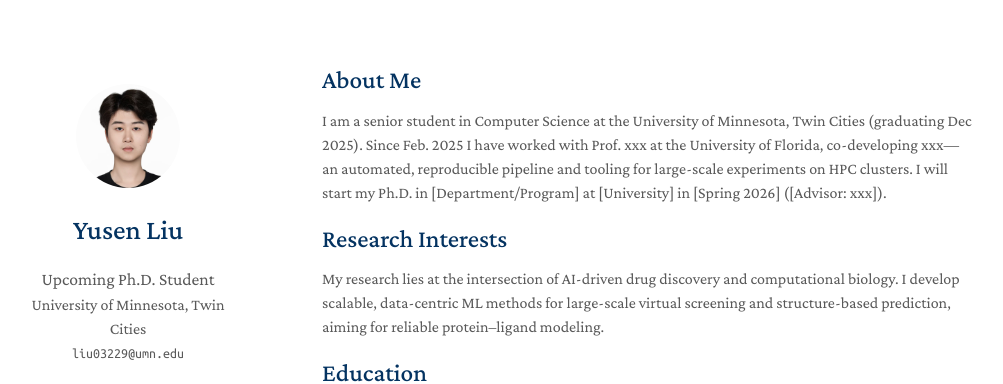
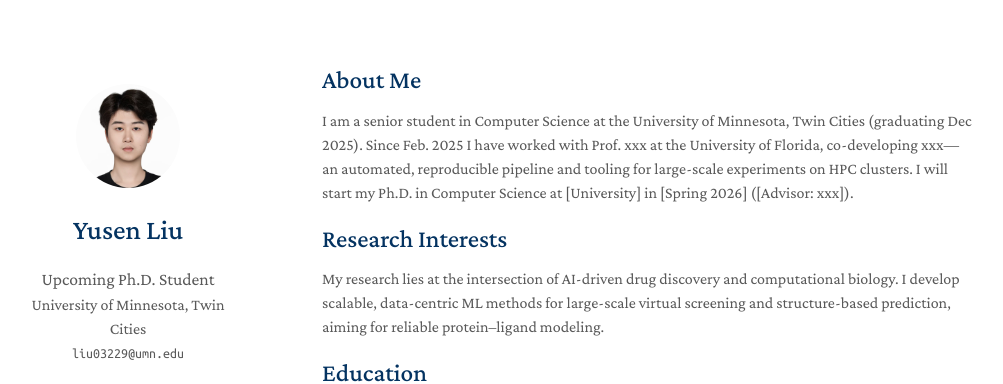
Before and after one commit to Lou1s-Lau/louislau.github.io, a Jekyll site: the page built from index.md, in a window 1280 px wide and 1375 px high. Shown: the top 384 px of the window, without its empty margins (148-1151 px from the left). Built offline with Jekyll 4.4.1, drawn with Linux system fonts in a browser that asks for light colours; a style sheet for code colours, icons or effects is not loaded; our own code applies the rules of GitHub Pages for plain Markdown files.

Commit message:
Update index.md

```diff
--- a/index.md
+++ b/index.md
@@ -4,7 +4,7 @@ layout: homepage
 
 ## About Me
 
-I am a senior student in Computer Science at the University of Minnesota, Twin Cities (graduating Dec 2025). Since Feb. 2025 I have worked with Prof. xxx at the University of Florida, co-developing xxx—an automated, reproducible pipeline and tooling for large-scale experiments on HPC clusters. I will start my Ph.D. in [Department/Program] at [University] in [Spring 2026] ([Advisor: xxx]).
+I am a senior student in Computer Science at the University of Minnesota, Twin Cities (graduating Dec 2025). Since Feb. 2025 I have worked with Prof. xxx at the University of Florida, co-developing xxx—an automated, reproducible pipeline and tooling for large-scale experiments on HPC clusters. I will start my Ph.D. in Computer Science at [University] in [Spring 2026] ([Advisor: xxx]).
 
 ## Research Interests
 
```
